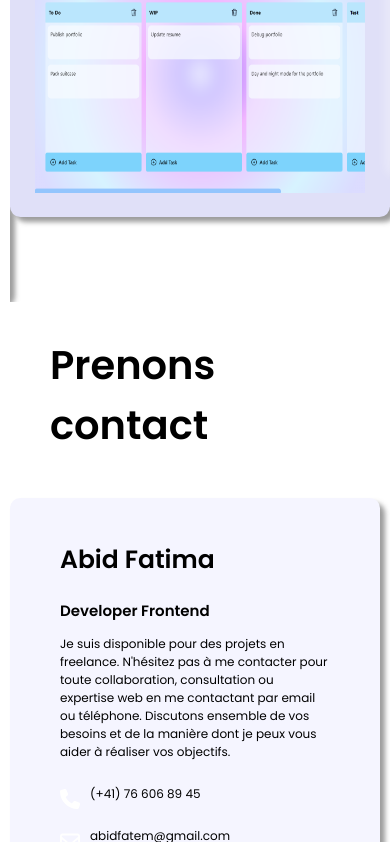
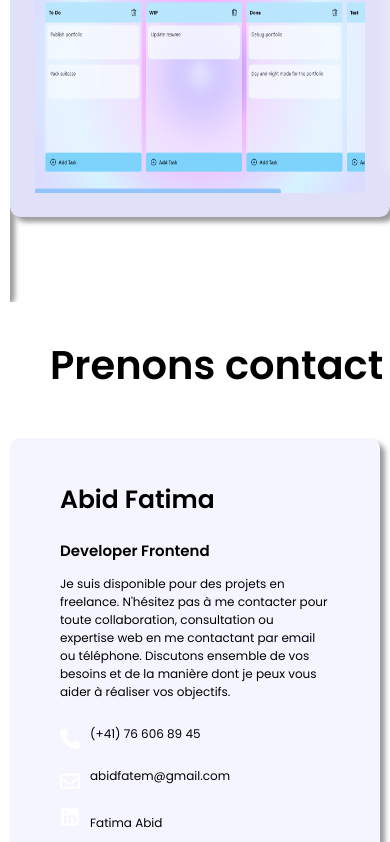
Before and after one commit to fatemzh/MyDeveloperPortfolio, a React (Create React App) app: page / in a window 390 px wide. Shown: the part 3218-4060 px from the top of the page. Built offline with nearby package versions, Linux system fonts and the light colour scheme.

Commit message:
fix: blur issue on the form

```diff
--- a/src/components/Contact/Contact.css
+++ b/src/components/Contact/Contact.css
@@ -176,7 +176,6 @@
 
 @media (max-width: 500px) {
   .Contact  {
-    width: 380px;
     margin: 0;
   }
   .Contact .content{
@@ -189,4 +188,8 @@
     font-size: 0.8rem;
     padding: 0px 20px;
   }
+  .Contact .left,
+  .Contact .right {
+    backdrop-filter: none;
+  }
 }
```
